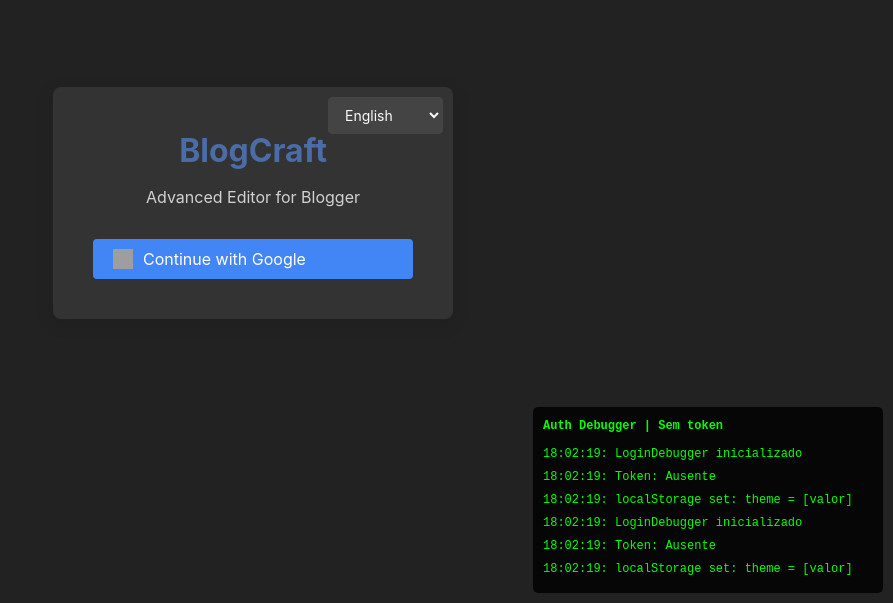
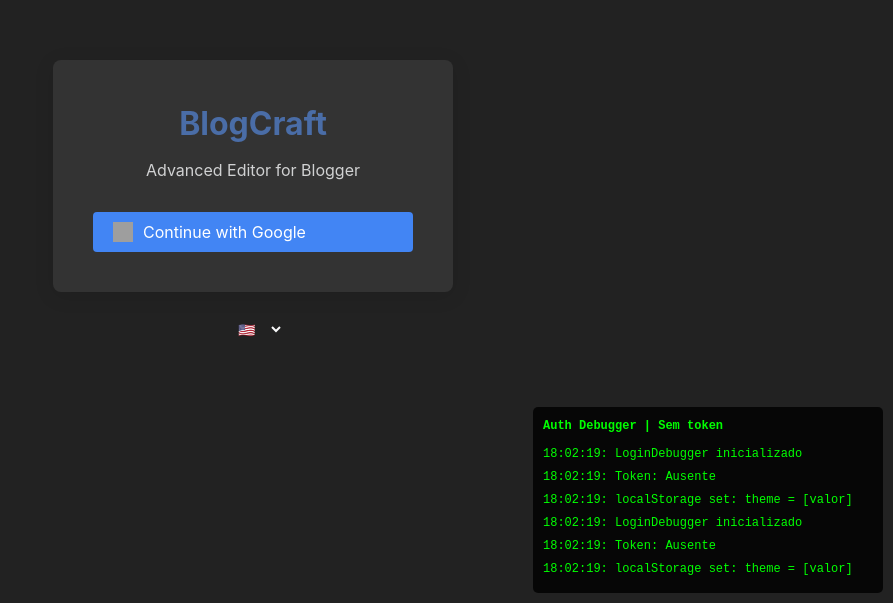
Before and after one commit to hubertdungen/blogcraft, a React (Create React App) app: page / in a window 1280 px wide. Shown: the part 197-800 px from the top of the page, without its empty margins (387-1280 px from the left). Built offline with nearby package versions, Linux system fonts and the light colour scheme; grey boxes are pictures that could not be loaded.

Commit message:
fix: reposition login language selector with flags

```diff
--- a/src/components/LanguageSelector.js
+++ b/src/components/LanguageSelector.js
@@ -33,8 +33,8 @@
         onChange={handleLanguageChange}
         aria-label={t('settings.fields.language')}
       >
-        <option value={LOCALES.EN_US}>English</option>
-        <option value={LOCALES.PT_PT}>Português</option>
+        <option value={LOCALES.EN_US} aria-label="English">🇺🇸</option>
+        <option value={LOCALES.PT_PT} aria-label="Português">🇵🇹</option>
       </select>
     </div>
   );
--- a/src/components/Login.js
+++ b/src/components/Login.js
@@ -63,7 +63,6 @@
   return (
     <div className="login-container">
       <div className="login-card">
-        <LanguageSelector />
         <h1>{t('app.name')}</h1>
         <p>{t('app.slogan')}</p>
 
@@ -105,6 +104,7 @@
           )}
         </div>
       </div>
+      <LanguageSelector />
     </div>
   );
 }
--- a/src/styles/app.css
+++ b/src/styles/app.css
@@ -138,6 +138,7 @@
 /* Login */
 .login-container {
   display: flex;
+  flex-direction: column;
   justify-content: center;
   align-items: center;
   min-height: 100vh;
@@ -179,13 +180,14 @@
 }
 
 .language-selector {
-  position: absolute;
-  top: 10px;
-  right: 10px;
+  margin-top: 20px;
 }
 
 .language-selector select {
   font-weight: normal;
+  background: transparent;
+  border: none;
+  cursor: pointer;
 }
 
 .error-message {
```
